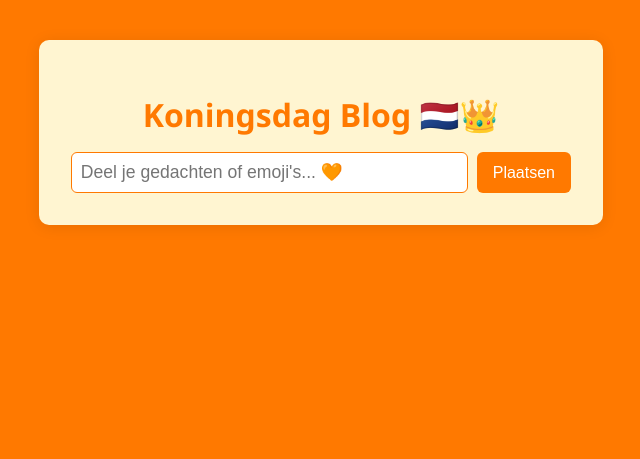
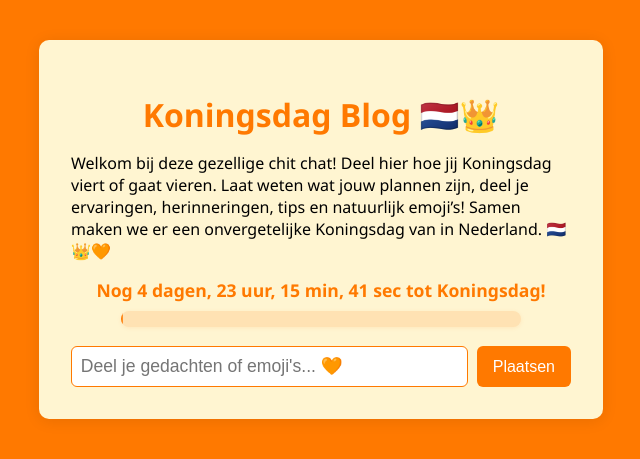
Before and after one commit to theookyere/kingsday-ui-blog, a Flask app: page / in a window 1280 px wide. Shown: the top 459 px of the page, without its empty margins (319-959 px from the left). Run offline with Flask 3, Linux system fonts and the light colour scheme; data that the repository does not hold is empty.

Commit message:
Add files via upload

```diff
--- a/templates/index.html
+++ b/templates/index.html
@@ -9,6 +9,13 @@
 <body>
     <div class="container">
         <h1>Koningsdag Blog 🇳🇱👑</h1>
+        <p class="blog-description">Welkom bij deze gezellige chit chat! Deel hier hoe jij Koningsdag viert of gaat vieren. Laat weten wat jouw plannen zijn, deel je ervaringen, herinneringen, tips en natuurlijk emoji’s! Samen maken we er een onvergetelijke Koningsdag van in Nederland. 🇳🇱👑🧡</p>
+        <div id="countdown-container">
+            <div id="countdown"></div>
+            <div id="progress-bar-bg">
+                <div id="progress-bar"></div>
+            </div>
+        </div>
         <form id="postForm">
             <input type="text" id="text" maxlength="240" placeholder="Deel je gedachten of emoji's... 🧡" autocomplete="off" required>
             <button type="submit">Plaatsen</button>
```
